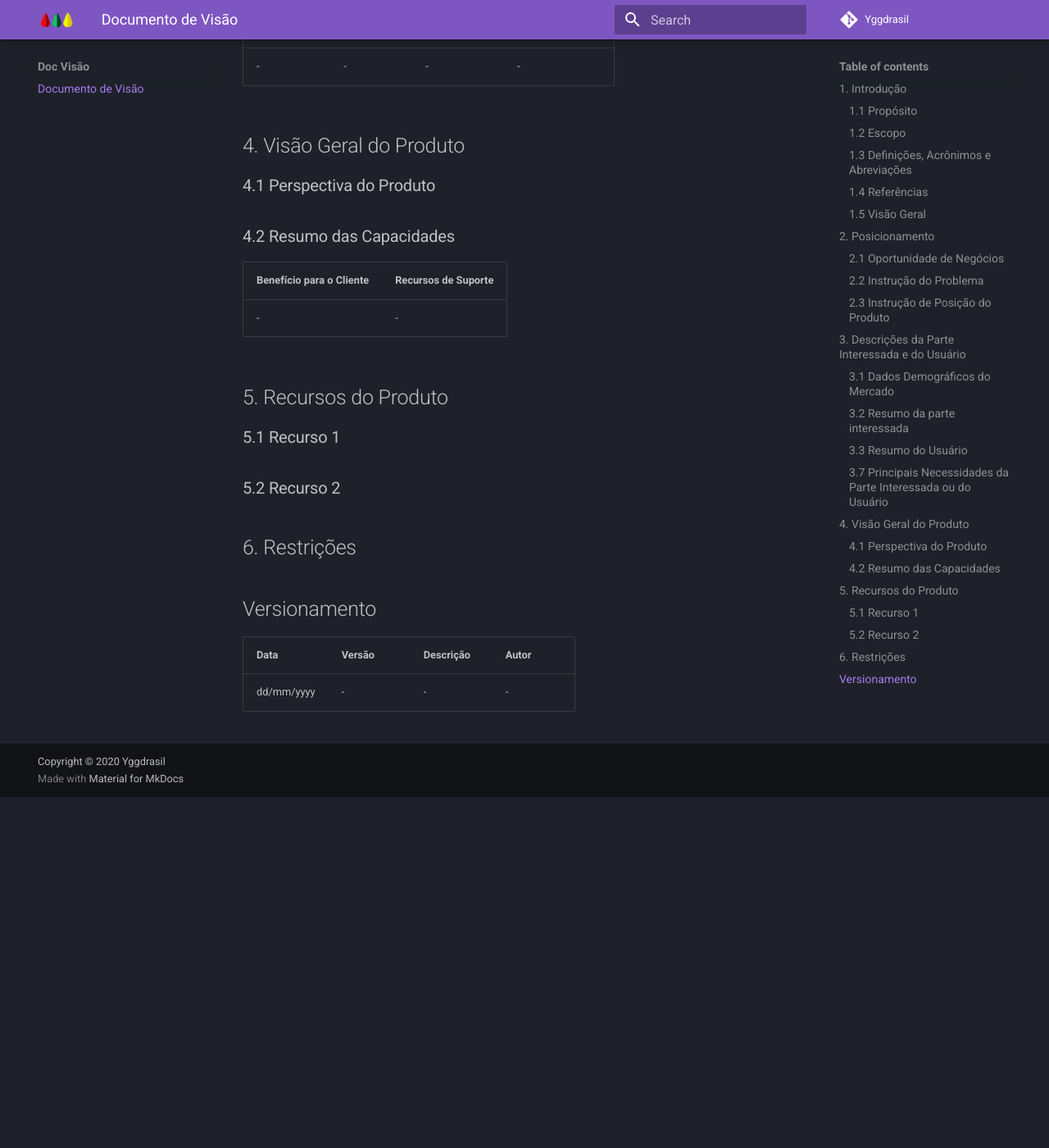
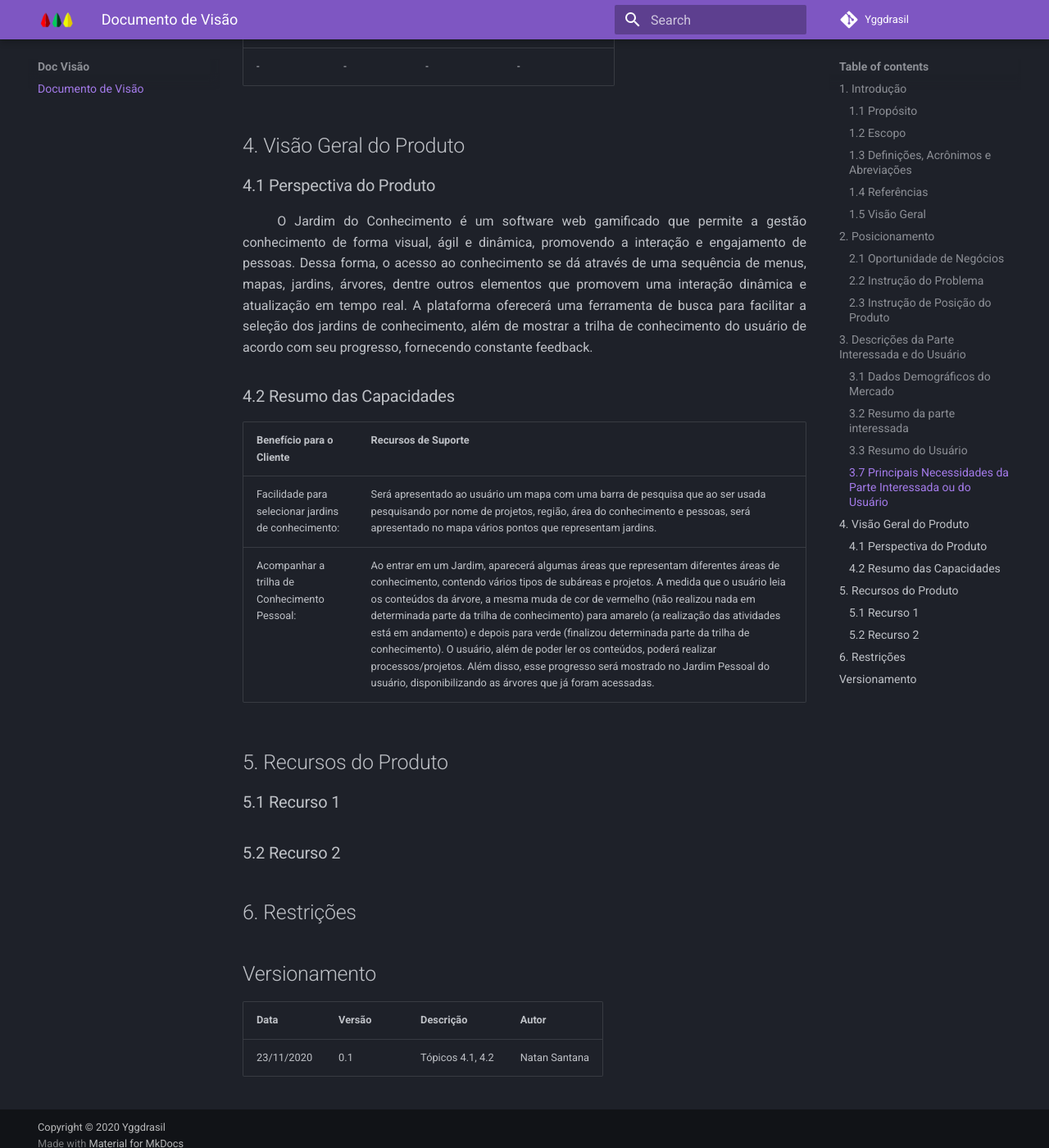
Before and after one commit to OrcestraGamificacao/Yagdrasil-Docs, an MkDocs documentation site: the page built from yggdrasil_docs/vision.md, in a window 1280 px wide and 1400 px high, scrolled down 1277 px. Shown: the whole window at 82% size. Built offline with MkDocs 1.6.1 and Material for MkDocs 9.7.7, drawn with Linux system fonts in a browser that asks for light colours; comment, search, counter and statistics services are not loaded; before the commit the page ends 2249 px from its top, so only the background shows below that.

Commit message:
Add Topic 4.1 and 4.2.
Co-authored-by: Fellipe Araujo <araujo.fellipe@hotmail.com>

```diff
--- a/yggdrasil_docs/vision.md
+++ b/yggdrasil_docs/vision.md
@@ -44,11 +44,17 @@ Necessidade | Prioridade | Solução Atual | Solução Proposta
 
 ### 4.1 Perspectiva do Produto
 
+<p style="text-align: justify;"> &emsp;&emsp;
+O Jardim do Conhecimento é um software web gamificado que permite a gestão conhecimento de forma visual, ágil e dinâmica, promovendo a interação e engajamento de pessoas. Dessa forma, o acesso ao conhecimento se dá através de uma sequência de menus, mapas, jardins, árvores, dentre outros elementos que promovem uma interação dinâmica e atualização em tempo real. A plataforma oferecerá uma ferramenta de busca para facilitar a seleção dos jardins de conhecimento, além de mostrar a trilha de conhecimento do usuário de acordo com seu progresso, fornecendo constante feedback.
+</p>
+
 ### 4.2 Resumo das Capacidades
 
 Benefício para o Cliente | Recursos de Suporte
 ------------------------ | -------------------
-- | -
+Facilidade para selecionar jardins de conhecimento: | Será apresentado ao usuário um mapa com uma barra de pesquisa que ao ser usada pesquisando por nome de projetos, região, área do conhecimento e pessoas, será apresentado no mapa vários pontos que representam jardins.
+Acompanhar a trilha de Conhecimento Pessoal: |Ao entrar em um Jardim, aparecerá algumas áreas que representam diferentes áreas de conhecimento, contendo vários tipos de subáreas e projetos. A medida que o usuário leia os conteúdos da árvore, a mesma muda de cor de vermelho (não realizou nada em determinada parte da trilha de conhecimento) para amarelo (a realização das atividades está em andamento) e depois para verde (finalizou determinada parte da trilha de conhecimento). O usuário, além de poder ler os conteúdos, poderá realizar processos/projetos. Além disso, esse progresso será mostrado no Jardim Pessoal do usuário, disponibilizando as árvores que já foram acessadas.
+
 
 ## 5. Recursos do Produto
 
@@ -62,4 +68,4 @@ Benefício para o Cliente | Recursos de Suporte
 
 Data | Versão | Descrição | Autor
 ---- | ------ | --------- | -----
-dd/mm/yyyy | - | - | -
+23/11/2020 | 0.1 | Tópicos 4.1, 4.2 | Natan Santana
```
